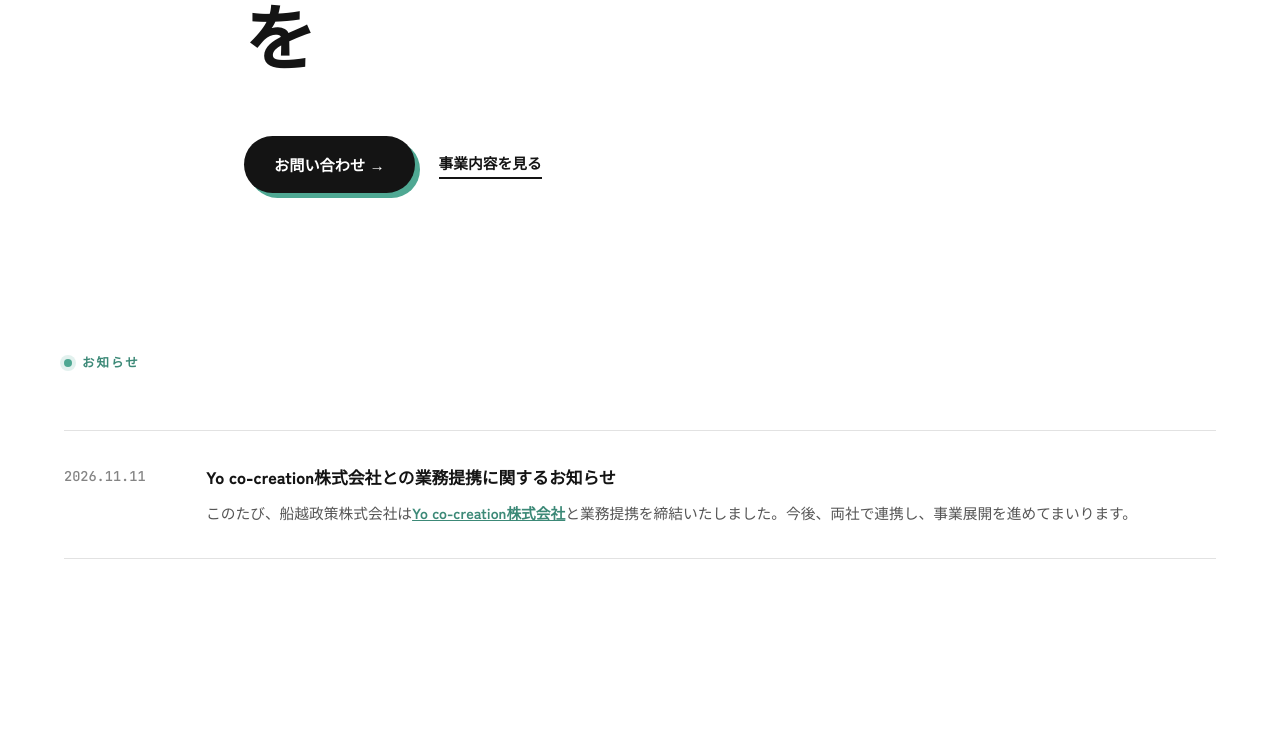
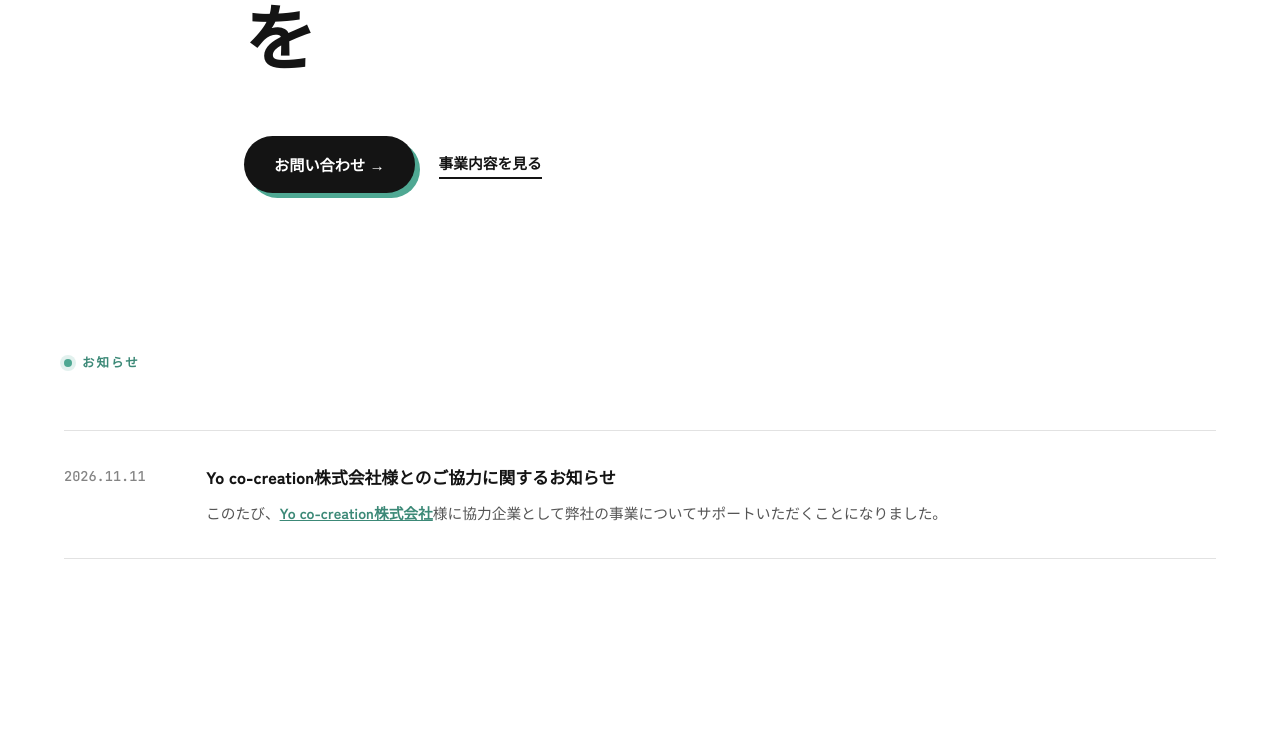
Before and after one commit to remion46/company-site, a plain HTML site: page index.html in a window 1280 px wide. Shown: the part 318-1066 px from the top of the page. Drawn offline with Linux system fonts and the light colour scheme; a web font is replaced by a local one.

Commit message:
fix: Yo co-creation社の表記を業務提携から協力企業サポートに修正

```diff
--- a/index.html
+++ b/index.html
@@ -345,8 +345,8 @@
         <li class="news-item reveal">
           <span class="news-date">2026.11.11</span>
           <div class="news-body">
-            <h3 class="news-title">Yo co-creation株式会社との業務提携に関するお知らせ</h3>
-            <p>このたび、船越政策株式会社は<a href="https://www.yoco-creation.com" target="_blank" rel="noopener">Yo co-creation株式会社</a>と業務提携を締結いたしました。今後、両社で連携し、事業展開を進めてまいります。</p>
+            <h3 class="news-title">Yo co-creation株式会社様とのご協力に関するお知らせ</h3>
+            <p>このたび、<a href="https://www.yoco-creation.com" target="_blank" rel="noopener">Yo co-creation株式会社</a>様に協力企業として弊社の事業についてサポートいただくことになりました。</p>
           </div>
         </li>
       </ul>
```
